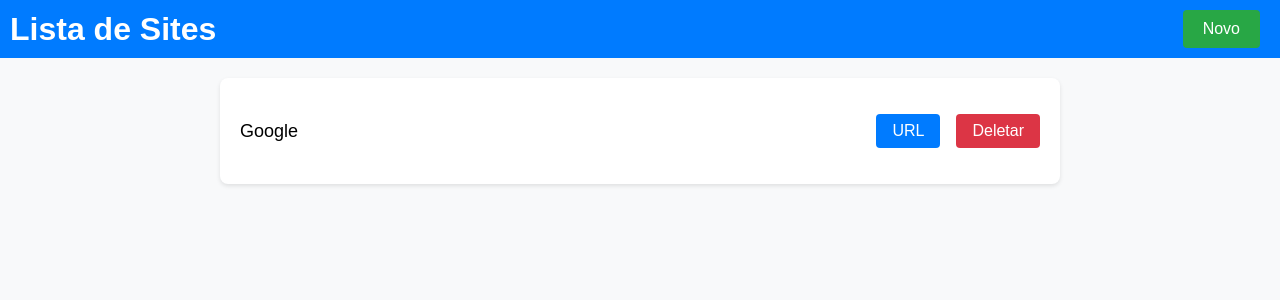
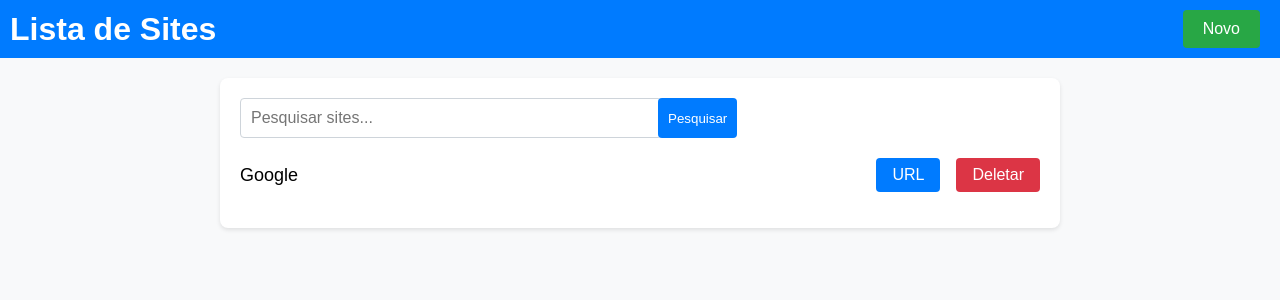
Before and after one commit to TMK-PC/DJANGO-lista-de-sites, a Django app: page /sites/ in a window 1280 px wide. Shown: the top 300 px of the page. Run offline with Django 5.2, Linux system fonts and the light colour scheme; data comes from the database, SQL or seed files in the repository; both versions use the stored data as it was after the commit.

Commit message:
campo de pesquisa

```diff
--- a/sites/templates/sites_view.html
+++ b/sites/templates/sites_view.html
@@ -30,6 +30,31 @@
             background-color: white;
             border-radius: 8px;
             box-shadow: 0 2px 4px rgba(0,0,0,0.1);
+        }
+        .search-container {
+            margin-bottom: 20px;
+            display: flex;
+            justify-content: center;
+        }
+        .search-container input[type="text"] {
+            width: 100%;
+            max-width: 400px;
+            padding: 10px;
+            border: 1px solid #ced4da;
+            border-radius: 4px;
+            font-size: 16px;
+        }
+        .search-container button {
+            padding: 10px;
+            margin-left: -4px;
+            border: none;
+            border-radius: 4px;
+            background-color: #007bff;
+            color: white;
+            cursor: pointer;
+        }
+        .search-container button:hover {
+            background-color: #0056b3;
         }
         .site-list {
             list-style-type: none;
@@ -97,6 +122,14 @@
         <a href="/new_site/" class="btn-new">Novo</a>
     </div>
     <div class="form-container">
+
+        <div class="search-container">
+            <form action="{% url 'SiteView' %}" method="get" style="display: flex; width: 100%;">
+                <input type="text" name="query" placeholder="Pesquisar sites...">
+                <button type="submit">Pesquisar</button>
+            </form>
+        </div>
+
         <ul class="site-list">
             {% for site in sites %}
                 <li class="site-item">
--- a/sites/views.py
+++ b/sites/views.py
@@ -11,6 +11,13 @@ class SitesListView(ListView):
     template_name = 'sites_view.html'
     context_object_name = 'sites'
 
+    def get_queryset(self):
+        queryset = super().get_queryset()
+        query = self.request.GET.get('query', '')
+        if query:
+            queryset = queryset.filter(name__icontains=query)
+        return queryset
+
 
 class SitesCreateView(CreateView):
     model = Sites
```
Also changed, not shown: db.sqlite3.
